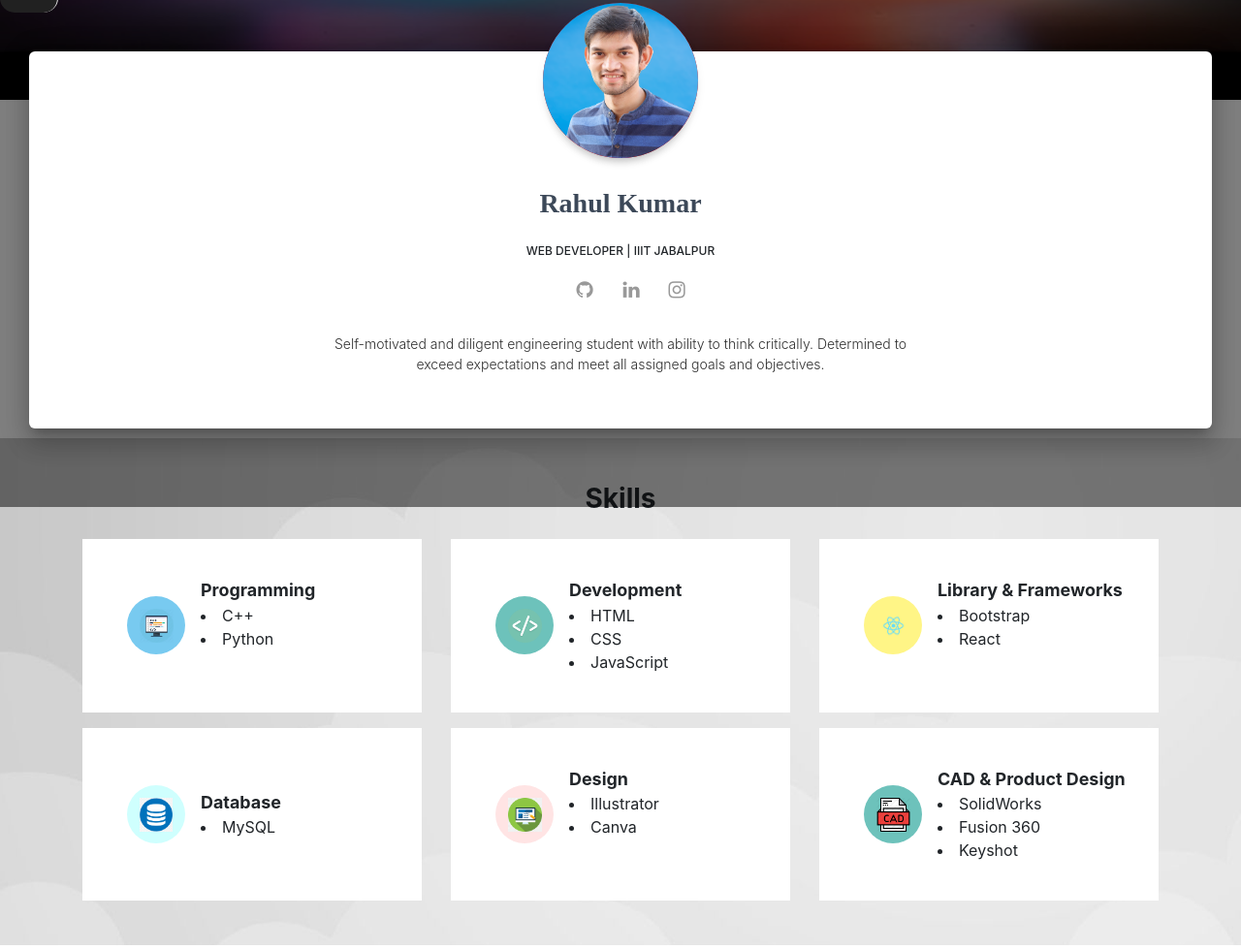
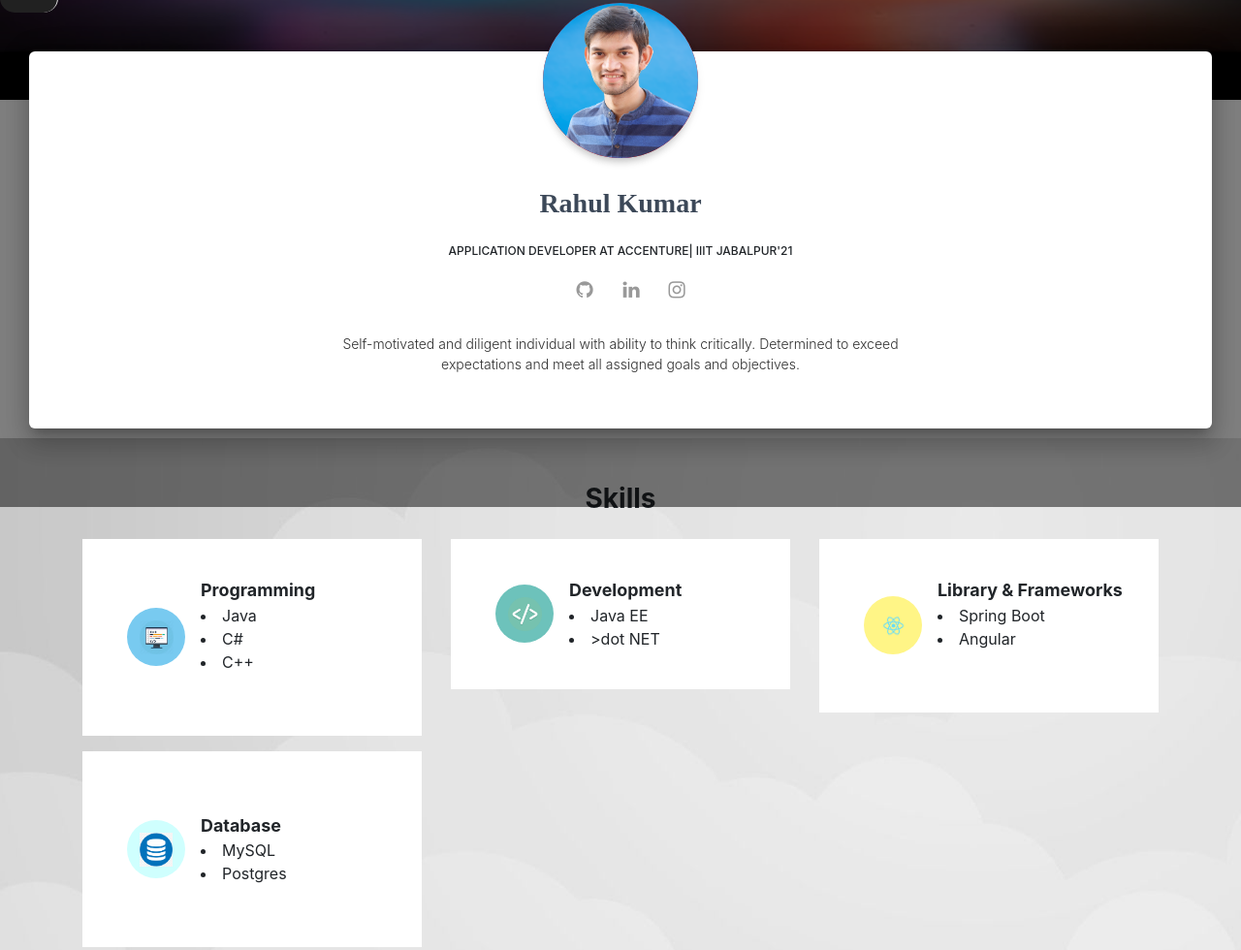
Before and after one commit to Rahul7k/portfolio, a plain HTML site: page index.html in a window 1280 px wide. Shown: the part 277-1257 px from the top of the page at 97% size. Drawn offline with nearby package versions, Linux system fonts and the light colour scheme; a script that the page names is missing.

Commit message:
Update index.html

```diff
--- a/index.html
+++ b/index.html
@@ -85,7 +85,7 @@
                                 </div>
                                 <div class="name">
                                     <h3 class="title">Rahul Kumar</h3>
-                                    <h6>Web Developer | IIIT Jabalpur</h6>
+                                    <h6>Application Developer at Accenture| IIIT Jabalpur'21</h6>
                                     <a href="https://github.com/Rahul7k" target="_blank"
                                         class="btn btn-just-icon btn-link btn-github"><i class="fa fa-github"></i></a>
                                     <a href="https://www.linkedin.com/in/rahul7k/" target="_blank"
@@ -100,7 +100,7 @@
                     </div>
                     <div class="description text-center">
                         <p>
-                            Self-motivated and diligent engineering student with ability to think critically. Determined
+                            Self-motivated and diligent individual with ability to think critically. Determined
                             to exceed expectations and meet all assigned goals and objectives.
                         </p>
                     </div>
@@ -125,8 +125,9 @@
                                 <img src="images/prog.png" alt="">
                             </div>
                             <div class="d-flex flex-column"> <b>Programming</b>
-                                <li>C++</li>
-                                <li>Python</li><br>
+                                <li>Java</li>
+                                <li>C#</li>
+                                <li>C++</li><br>
                             </div>
                         </div>
                     </div>
@@ -138,9 +139,8 @@
                                 <img src="images/dev.png" alt="">
                             </div>
                             <div class="d-flex flex-column"> <b>Development</b>
-                                <li>HTML</li>
-                                <li>CSS</li>
-                                <li>JavaScript</li>
+                                <li>Java EE</li>
+                                <li>>dot NET</li>
                             </div>
                         </div>
                     </div>
@@ -152,8 +152,8 @@
                                 <img src="images/react.png" alt="">
                             </div>
                             <div class="d-flex flex-column"> <b>Library & Frameworks</b>
-                                <li>Bootstrap</li>
-                                <li>React</li><br>
+                                <li>Spring Boot</li>
+                                <li>Angular</li><br>
                             </div>
                         </div>
                     </div>
@@ -165,34 +165,8 @@
                                 <img src="images/database.png" alt="">
                             </div>
                             <div class="d-flex flex-column"> <br><b>Database</b>
-                                <li>MySQL</li><br>
-                            </div>
-                        </div>
-                    </div>
-                </div>
-                <div class="col-lg-4 col-md-6 my-lg-3 my-3">
-                    <div class="box bg-white">
-                        <div class="d-flex align-items-center">
-                            <div class="rounded-circle mx-3 d-flex align-items-center justify-content-center pale-pink">
-                                <img src="images/design.png" alt="">
-                            </div>
-                            <div class="d-flex flex-column"> <b>Design</b>
-                                <li>Illustrator</li>
-                                <li>Canva</li><br>
-                            </div>
-                        </div>
-                    </div>
-                </div>
-                <div class="col-lg-4 col-md-6 my-lg-3 my-3">
-                    <div class="box bg-white">
-                        <div class="d-flex align-items-center">
-                            <div class="rounded-circle mx-3 d-flex align-items-center justify-content-center pale-orange">
-                                <img src="images/cad.png" alt="">
-                            </div>
-                            <div class="d-flex flex-column"> <b>CAD & Product Design</b>
-                                <li>SolidWorks</li>
-                                <li>Fusion 360</li>
-                                <li>Keyshot</li>
+                                <li>MySQL</li>
+                                <li>Postgres</li><br>
                             </div>
                         </div>
                     </div>
```
